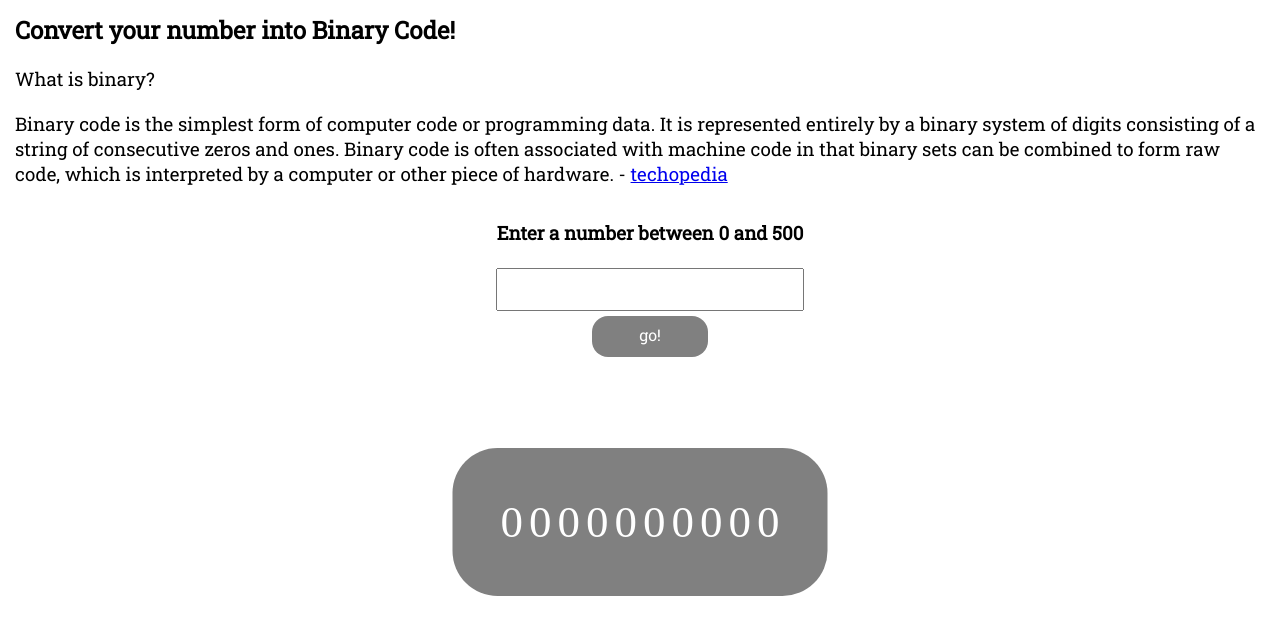
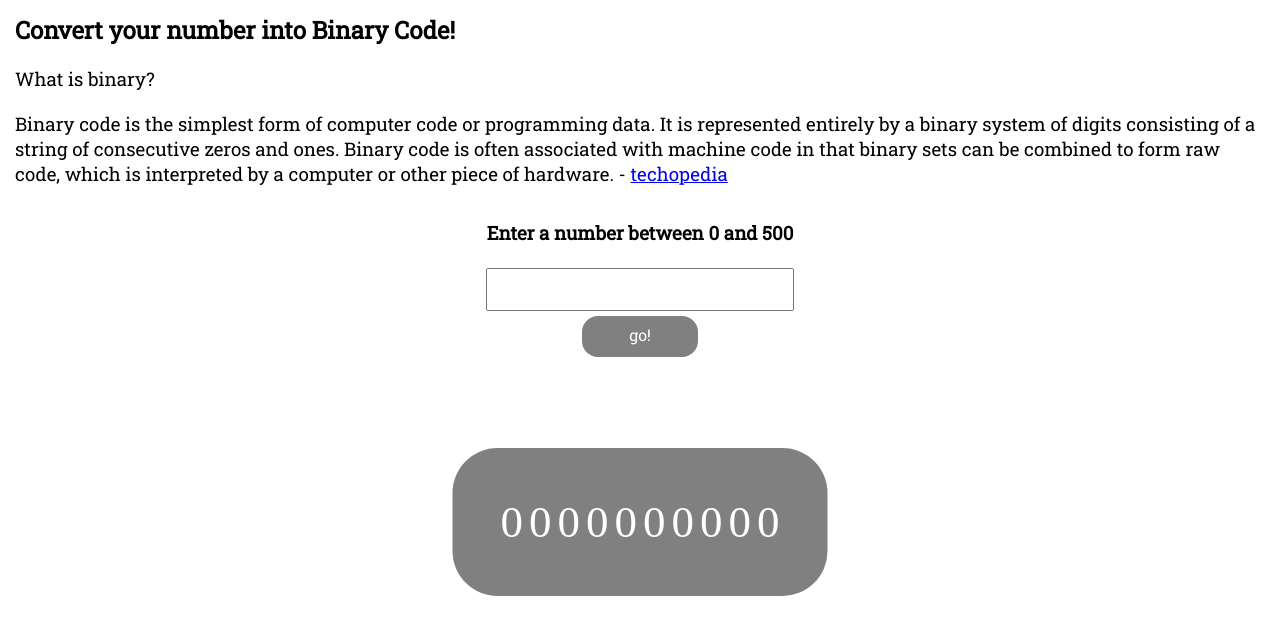
Before and after one commit to victoriaj1003/binarything, a PHP site: page / in a window 1280 px wide. Shown: the part 213-840 px from the top of the page. Run offline with PHP 8.4, Linux system fonts and the light colour scheme.

Commit message:
fixing alignment of elements

```diff
--- a/styles/style.css
+++ b/styles/style.css
@@ -33,6 +33,10 @@ header p {
 }
 
 #innerwrapper {
+	display: flex;
+	flex-direction: column;
+	align-items: center;
+	justify-content: center;
 	width: 100%;
 	/*height: 100%;*/
 	height: auto;
@@ -69,8 +73,6 @@ header p {
 	/*margin: 10px;*/
 	/*background-color: blue;*/
 	/*text-align: center;*/
-	margin-left: 10px;
-	margin-right: 10px;
 }
 
 #alert {
```
